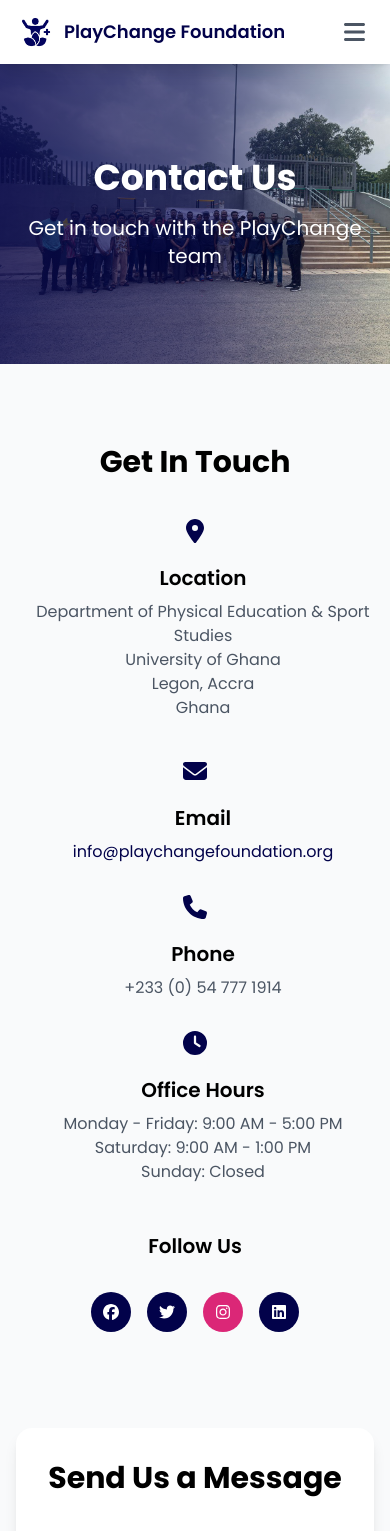
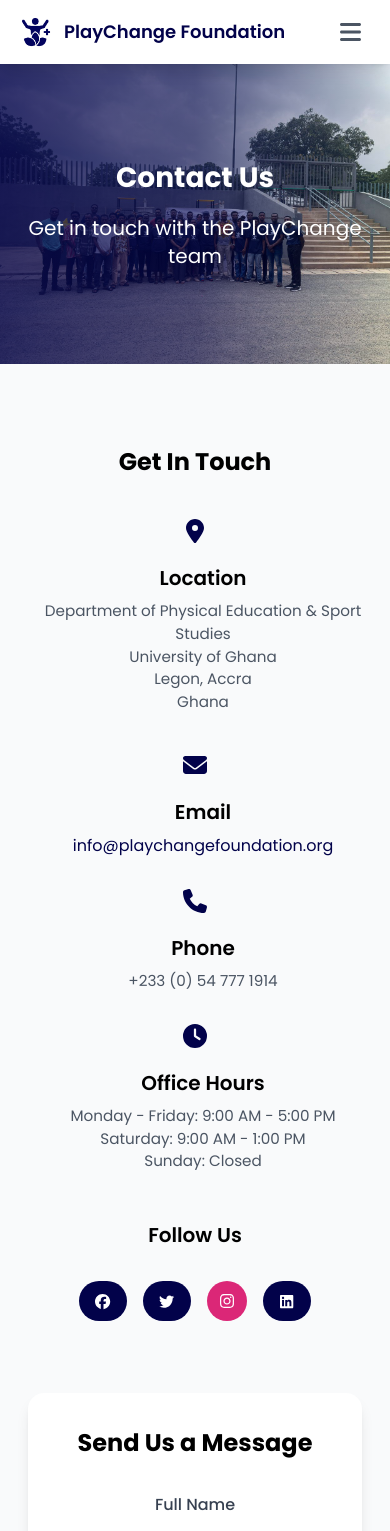
Before and after one commit to Perez361/playchangefoundation, a Next.js app: page /contact in a window 390 px wide. Shown: the top 1531 px of the page. Built offline with nearby package versions, Linux system fonts and the light colour scheme.

Commit message:
Enhance mobile responsiveness with better breakpoints and touch-friendly elements

```diff
--- a/app/globals.css
+++ b/app/globals.css
@@ -235,6 +235,45 @@
 
 /* Mobile Styles */
 @media (max-width: 768px) {
+  /* Typography adjustments */
+  h1 {
+    font-size: 2rem !important;
+  }
+
+  h2 {
+    font-size: 1.75rem !important;
+  }
+
+  h3 {
+    font-size: 1.25rem !important;
+  }
+
+  p {
+    font-size: 0.95rem;
+  }
+
+  /* Hero section mobile */
+  header .text-5xl,
+  header .text-6xl {
+    font-size: 2.5rem !important;
+  }
+
+  header .text-xl,
+  header .text-2xl {
+    font-size: 1.1rem !important;
+  }
+
+  /* Grid adjustments */
+  .grid {
+    gap: 1.5rem;
+  }
+
+  /* Section padding */
+  section {
+    padding: 3rem 1rem;
+  }
+
+  /* Contact section */
   .contact-section h2,
   .contact-section h3,
   .contact-section p,
@@ -298,6 +337,7 @@
     border-radius: 1rem;
   }
 
+  /* Mobile menu button */
   #mobileMenuBtn {
     display: flex;
     align-items: center;
@@ -336,10 +376,11 @@
 
   #mobileMenu a:hover {
     background-color: #f7fafc;
-    color: #2b6cb0;
+    color: #02024a;
     transform: translateX(4px);
   }
 
+  /* Footer mobile */
   footer .grid > div {
     text-align: center;
     margin-bottom: 2rem;
@@ -374,6 +415,85 @@
   footer .border-t {
     margin-top: 2rem;
     padding-top: 2rem;
+  }
+
+  /* Initiative cards on mobile */
+  .initiative-card {
+    margin-bottom: 1.5rem;
+  }
+
+  /* SDG cards on mobile */
+  .md\:grid-cols-2,
+  .lg\:grid-cols-3 {
+    grid-template-columns: 1fr;
+  }
+
+  /* About page team grid */
+  .team-grid {
+    grid-template-columns: 1fr;
+  }
+
+  /* About page story section */
+  .story-grid {
+    grid-template-columns: 1fr;
+  }
+
+  /* Impact section */
+  .impact-stats {
+    grid-template-columns: 1fr;
+    gap: 2rem;
+  }
+
+  /* Button sizing */
+  .btn-animate,
+  a.bg-primary,
+  button {
+    padding: 0.75rem 1.5rem;
+    font-size: 0.95rem;
+  }
+
+  /* Image sizing */
+  .img-zoom img {
+    transform: none;
+  }
+
+  /* Form inputs */
+  input,
+  textarea {
+    font-size: 1rem;
+    padding: 0.75rem;
+  }
+}
+
+/* Extra small devices */
+@media (max-width: 480px) {
+  h1 {
+    font-size: 1.75rem !important;
+  }
+
+  h2 {
+    font-size: 1.5rem !important;
+  }
+
+  header .text-5xl,
+  header .text-6xl {
+    font-size: 2rem !important;
+  }
+
+  section {
+    padding: 2rem 0.75rem;
+  }
+
+  .container {
+    padding-left: 0.75rem;
+    padding-right: 0.75rem;
+  }
+}
+
+/* Tablet devices */
+@media (min-width: 769px) and (max-width: 1024px) {
+  .grid-cols-tablet {
+    grid-template-columns: repeat(2, 1fr);
   }
 }
 
--- a/app/page.tsx
+++ b/app/page.tsx
@@ -104,24 +104,24 @@
         <div className="absolute inset-0 bg-cover bg-center" style={{ backgroundImage: "url('/images/hero.jpg')" }}>
           <div className="absolute inset-0 bg-gradient-to-r from-primary/80 via-primary/60 to-transparent"></div>
         </div>
-        <div className="relative h-full flex items-center justify-center text-center text-white px-4">
+        <div className="relative h-full flex items-center justify-center text-center text-white px-4 sm:px-6 lg:px-8">
           <div className="max-w-4xl">
-            <h1 className="text-5xl md:text-6xl font-bold mb-6 leading-tight">PlayChange Foundation</h1>
-            <p className="text-xl md:text-2xl mb-8 opacity-90">Inspiring development and change through sports and play</p>
-            <div className="flex flex-col sm:flex-row gap-4 justify-center">
-              <a href="#learn-more" className="bg-primary text-white px-8 py-3 rounded-full text-lg font-semibold hover:opacity-90 transition duration-300 ease-in-out btn-animate shine">
+            <h1 className="text-4xl sm:text-5xl md:text-6xl font-bold mb-4 sm:mb-6 leading-tight">PlayChange Foundation</h1>
+            <p className="text-lg sm:text-xl md:text-2xl mb-6 sm:mb-8 opacity-90">Inspiring development and change through sports and play</p>
+            <div className="flex flex-col sm:flex-row gap-3 sm:gap-4 justify-center items-center">
+              <a href="#learn-more" className="bg-primary text-white px-6 sm:px-8 py-3 rounded-full text-base sm:text-lg font-semibold hover:opacity-90 transition duration-300 ease-in-out btn-animate shine w-full sm:w-auto">
                 Learn More
               </a>
-              <a href="/contact" className="border-2 border-white text-white px-8 py-3 rounded-full text-lg font-semibold hover:bg-white hover:text-primary transition duration-300 ease-in-out">
+              <a href="/contact" className="border-2 border-white text-white px-6 sm:px-8 py-3 rounded-full text-base sm:text-lg font-semibold hover:bg-white hover:text-primary transition duration-300 ease-in-out w-full sm:w-auto">
                 Get Involved
               </a>
             </div>
           </div>
         </div>
         {/* Scroll Indicator */}
-        <div className="absolute bottom-8 left-1/2 transform -translate-x-1/2 animate-bounce">
-          <div className="w-8 h-12 border-2 border-white/50 rounded-full flex justify-center pt-2">
-            <div className="w-1 h-3 bg-white/70 rounded-full animate-pulse"></div>
+        <div className="absolute bottom-6 sm:bottom-8 left-1/2 transform -translate-x-1/2 animate-bounce">
+          <div className="w-6 sm:w-8 h-10 sm:h-12 border-2 border-white/50 rounded-full flex justify-center pt-2">
+            <div className="w-1 h-2 sm:h-3 bg-white/70 rounded-full animate-pulse"></div>
           </div>
         </div>
       </header>
```
